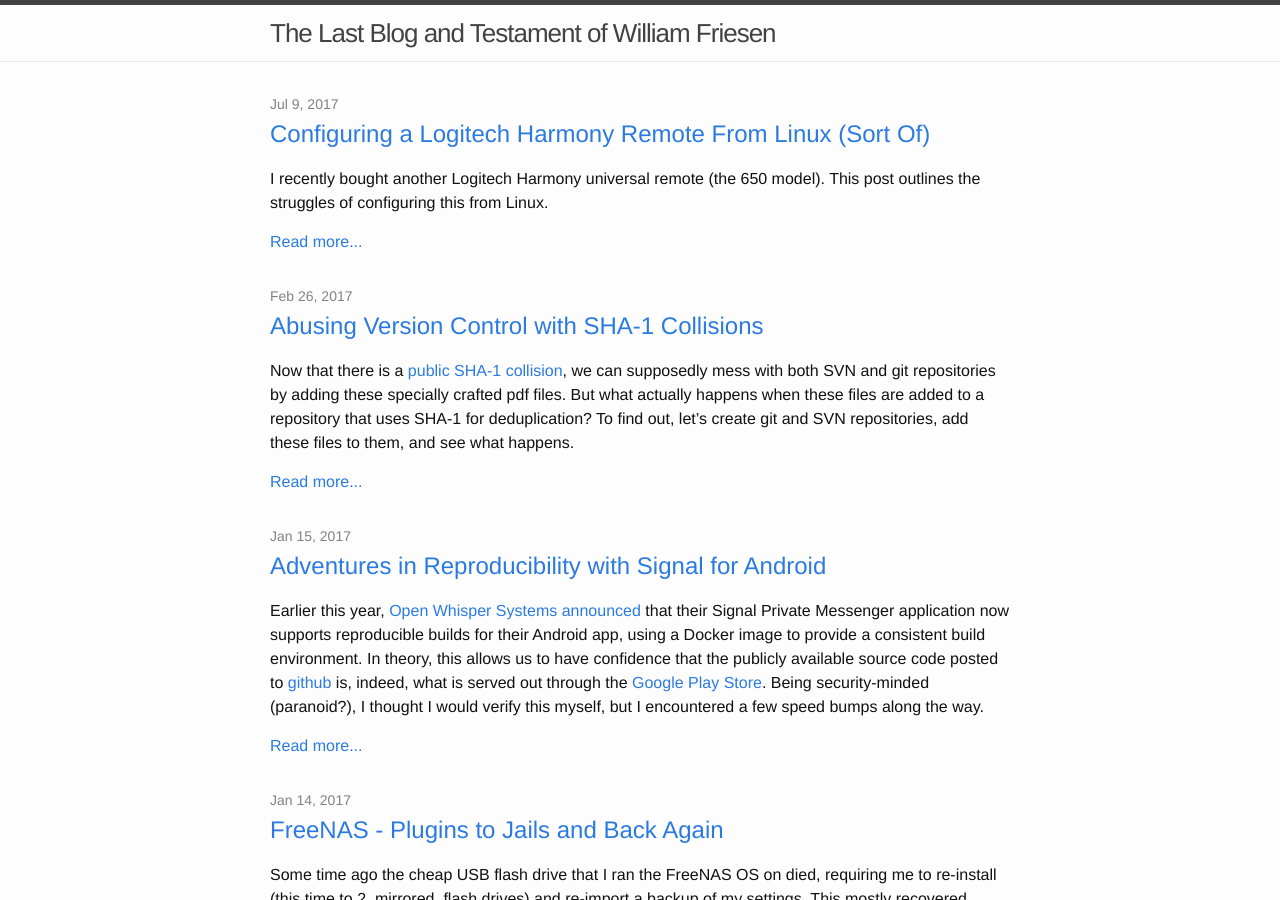
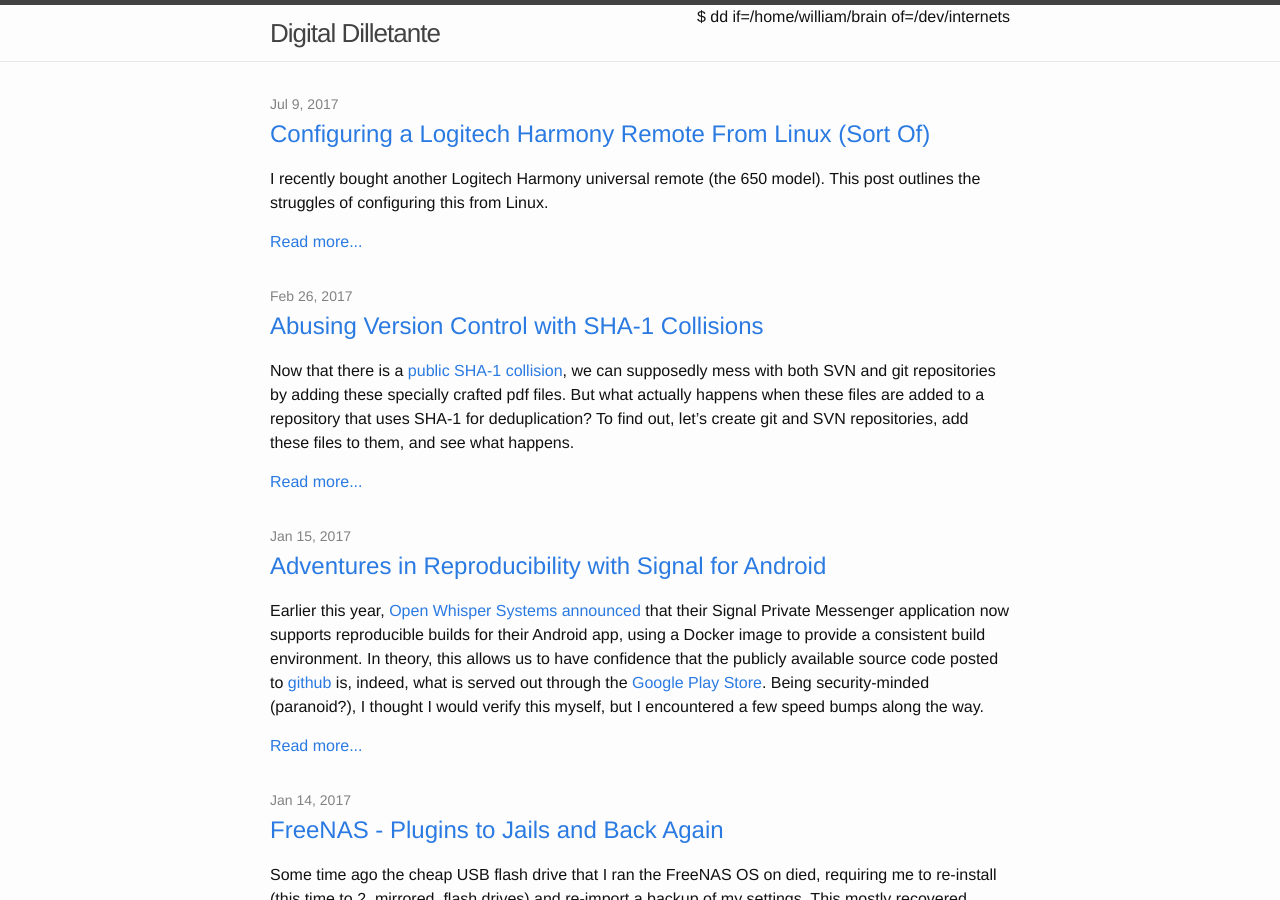
Before and after one commit to wfriesen/williamfriesen.com, a Jekyll site: the page built from index.html, in a window 1280 px wide and 900 px high. Built offline with Jekyll 4.4.1, drawn with Linux system fonts in a browser that asks for light colours; some of the changed text lies outside the part shown.

Commit message:
Changed title
Previous title was a little morbid.

```diff
--- a/_config.yml
+++ b/_config.yml
@@ -6,7 +6,7 @@
 # 'jekyll serve'. If you change this file, please restart the server process.
 
 # Site settings
-title: The Last Blog and Testament of William Friesen
+title: Digital Dilletante
 email: your-email@domain.com
 description: > # this means to ignore newlines until "baseurl:"
   This is my development-related blog. There are many like it, but this one is mine.
--- a/_includes/header.html
+++ b/_includes/header.html
@@ -3,7 +3,9 @@
   <div class="wrapper">
 
     <a class="site-title" href="{{ site.baseurl }}/">{{ site.title }}</a>
-
+    <p style="float:right">
+      $ dd if=/home/william/brain of=/dev/internets
+    </p>
   </div>
 
 </header>
```
